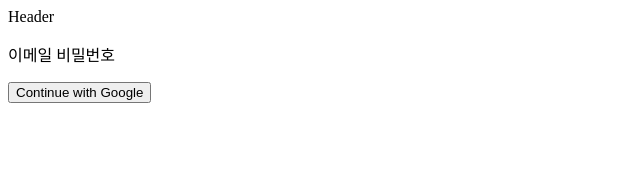
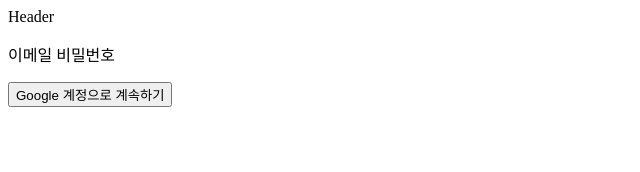
Before and after one commit to lDooh/dvc, a React (Create React App) app: page / in a window 1280 px wide. Shown: the top 172 px of the page, without its empty margins (0-640 px from the left). Built offline with nearby package versions, Linux system fonts and the light colour scheme; no server answers.

Commit message:
add mysql package and fix typo

```diff
--- a/package.json
+++ b/package.json
@@ -8,6 +8,7 @@
         "@testing-library/user-event": "^13.5.0",
         "express": "^4.18.2",
         "firebase": "^8.10.0",
+        "mysql": "^2.18.1",
         "openvidu-browser": "^2.24.0",
         "openvidu-node-client": "^2.24.0",
         "react": "^18.2.0",
--- a/src/components/App.js
+++ b/src/components/App.js
@@ -12,7 +12,6 @@
             if (user) {
                 setIsLoggedIn(true);
                 setUsetObj(user);
-                console.log("로그인 정보:", user);
             } else {
                 setIsLoggedIn(false);
             }
--- a/src/components/AppRouter.js
+++ b/src/components/AppRouter.js
@@ -2,7 +2,6 @@
     BrowserRouter as Router,
     Routes,
     Route,
-    Navigage,
     Navigate,
 } from "react-router-dom";
 import LoginPage from "../routes/LoginPage";
--- a/src/routes/LoginPage.js
+++ b/src/routes/LoginPage.js
@@ -30,7 +30,7 @@
             </form>
             <div>
                 <button onClick={onSocialClick} name="google">
-                    Continue with Google
+                    Google 계정으로 계속하기
                 </button>
             </div>
         </div>
```
Also changed, not shown: 2 other files (tests, documents, lock files or other folders).
